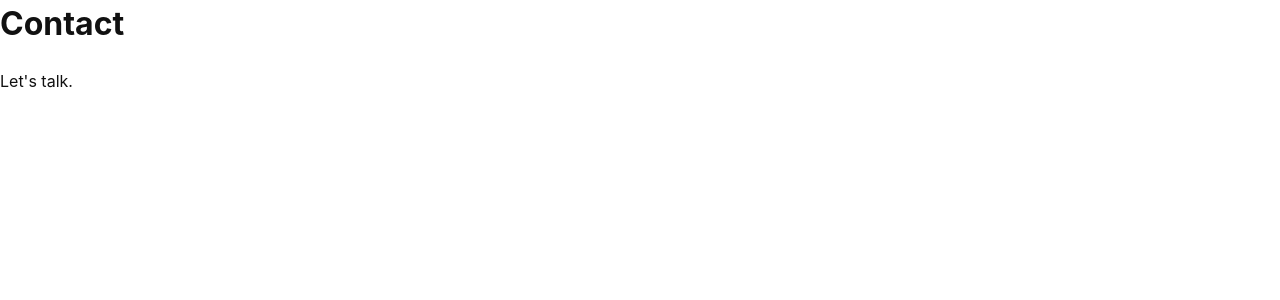
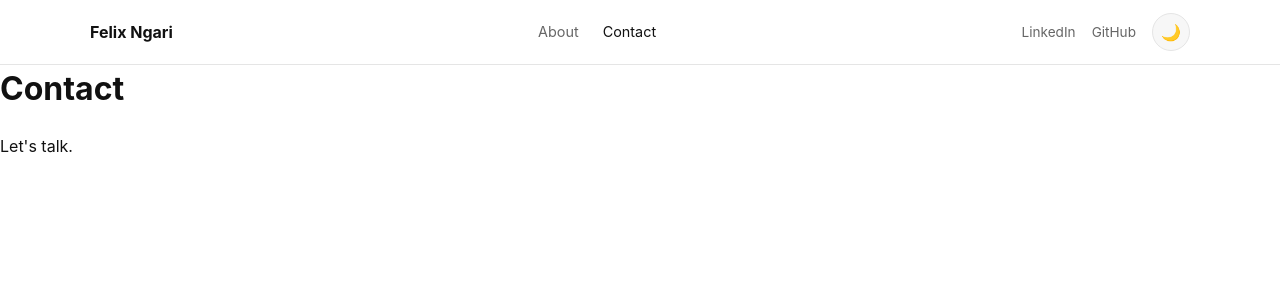
Before and after one commit to NgNgari/felix-profile, a React (Vite) app: page /contact in a window 1280 px wide. Shown: the top 300 px of the page. Built offline with nearby package versions, Linux system fonts and the light colour scheme.

Commit message:
Add navigation and dark mode

```diff
--- a/src/App.jsx
+++ b/src/App.jsx
@@ -1,14 +1,20 @@
 import { Routes, Route } from "react-router-dom";
+
+import Navbar from "./components/Navbar";
 
 import About from "./pages/About";
 import Contact from "./pages/Contact";
 
 function App() {
   return (
-    <Routes>
-      <Route path="/" element={<About />} />
-      <Route path="/contact" element={<Contact />} />
-    </Routes>
+    <>
+      <Navbar />
+
+      <Routes>
+        <Route path="/" element={<About />} />
+        <Route path="/contact" element={<Contact />} />
+      </Routes>
+    </>
   );
 }
 
--- /dev/null
+++ b/src/components/Navbar.jsx
@@ -0,0 +1,60 @@
+import { NavLink } from "react-router-dom";
+
+import ThemeToggle from "./ThemeToggle";
+import socials from "../data/socials";
+
+function Navbar() {
+  return (
+    <header className="navbar">
+      <div className="container navbar__inner">
+        <NavLink to="/" className="navbar__brand">
+          Felix Ngari
+        </NavLink>
+
+        <nav className="navbar__links" aria-label="Main navigation">
+          <NavLink
+            to="/"
+            className={({ isActive }) =>
+              isActive ? "nav-link nav-link--active" : "nav-link"
+            }
+          >
+            About
+          </NavLink>
+
+          <NavLink
+            to="/contact"
+            className={({ isActive }) =>
+              isActive ? "nav-link nav-link--active" : "nav-link"
+            }
+          >
+            Contact
+          </NavLink>
+        </nav>
+
+        <div className="navbar__actions">
+          <a
+            href={socials.linkedin}
+            target="_blank"
+            rel="noreferrer"
+            aria-label="LinkedIn"
+          >
+            LinkedIn
+          </a>
+
+          <a
+            href={socials.github}
+            target="_blank"
+            rel="noreferrer"
+            aria-label="GitHub"
+          >
+            GitHub
+          </a>
+
+          <ThemeToggle />
+        </div>
+      </div>
+    </header>
+  );
+}
+
+export default Navbar;
--- /dev/null
+++ b/src/components/ThemeToggle.jsx
@@ -0,0 +1,28 @@
+import { useEffect, useState } from "react";
+
+function ThemeToggle() {
+  const [darkMode, setDarkMode] = useState(() => {
+    return localStorage.getItem("theme") === "dark";
+  });
+
+  useEffect(() => {
+    const theme = darkMode ? "dark" : "light";
+
+    document.documentElement.setAttribute("data-theme", theme);
+    localStorage.setItem("theme", theme);
+  }, [darkMode]);
+
+  return (
+    <button
+      type="button"
+      className="theme-toggle"
+      onClick={() => setDarkMode((current) => !current)}
+      aria-label={darkMode ? "Switch to light mode" : "Switch to dark mode"}
+      title={darkMode ? "Light mode" : "Dark mode"}
+    >
+      {darkMode ? "☀️" : "🌙"}
+    </button>
+  );
+}
+
+export default ThemeToggle;
--- a/src/styles/global.css
+++ b/src/styles/global.css
@@ -93,3 +93,116 @@ p {
   outline: 2px solid var(--color-text);
   outline-offset: 3px;
 }
+
+/* =================================
+   NAVBAR
+================================= */
+
+.navbar {
+  position: sticky;
+  top: 0;
+  z-index: 100;
+
+  background: var(--color-bg);
+  border-bottom: 1px solid var(--color-border);
+
+  transition:
+    background-color var(--transition),
+    border-color var(--transition);
+}
+
+.navbar__inner {
+  min-height: 64px;
+
+  display: flex;
+  align-items: center;
+  justify-content: space-between;
+
+  gap: var(--space-md);
+}
+
+.navbar__brand {
+  font-size: 1rem;
+  font-weight: 700;
+  white-space: nowrap;
+}
+
+.navbar__links {
+  display: flex;
+  align-items: center;
+  gap: var(--space-lg);
+}
+
+.nav-link {
+  color: var(--color-text-muted);
+  font-size: 0.9rem;
+  transition: color var(--transition);
+}
+
+.nav-link:hover,
+.nav-link--active {
+  color: var(--color-text);
+}
+
+.navbar__actions {
+  display: flex;
+  align-items: center;
+  gap: var(--space-md);
+}
+
+.navbar__actions > a {
+  display: none;
+
+  color: var(--color-text-muted);
+  font-size: 0.85rem;
+
+  transition: color var(--transition);
+}
+
+.navbar__actions > a:hover {
+  color: var(--color-text);
+}
+
+
+/* =================================
+   THEME TOGGLE
+================================= */
+
+.theme-toggle {
+  width: 38px;
+  height: 38px;
+
+  display: grid;
+  place-items: center;
+
+  padding: 0;
+
+  border: 1px solid var(--color-border);
+  border-radius: 50%;
+
+  background: var(--color-surface);
+  color: var(--color-text);
+
+  transition:
+    background-color var(--transition),
+    border-color var(--transition),
+    transform var(--transition);
+}
+
+.theme-toggle:hover {
+  background: var(--color-surface-hover);
+  transform: translateY(-1px);
+}
+
+
+/* =================================
+   NAVBAR — TABLET / DESKTOP
+================================= */
+
+@media (min-width: 768px) {
+
+  .navbar__actions > a {
+    display: block;
+  }
+
+}
```
